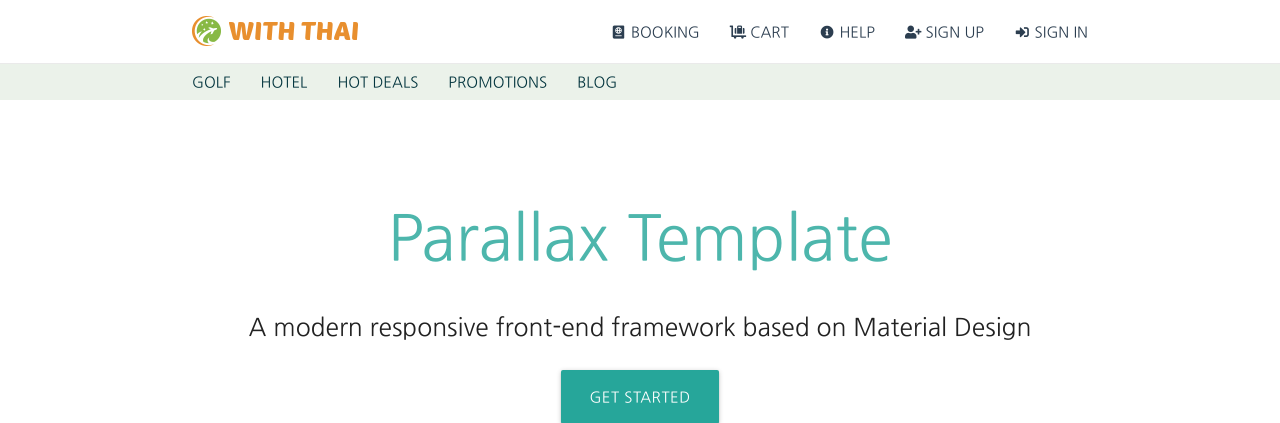
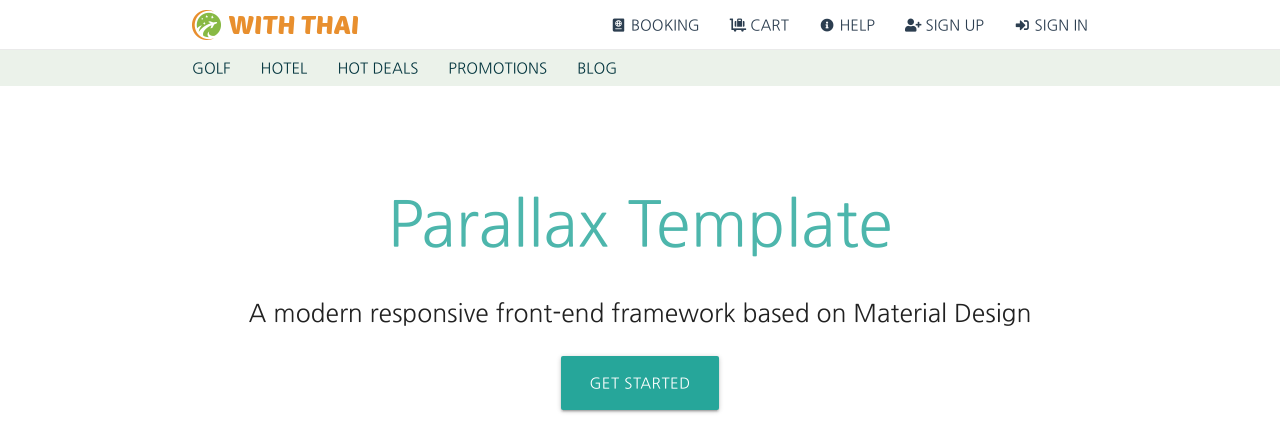
Before and after one commit to pincoin/withthai-old, a Django app: page / in a window 1280 px wide. Shown: the top 423 px of the page. Run offline with Django 3.2, Linux system fonts and the light colour scheme; parts of the project's set-up code (start-up, migrations or seed data) failed here and were passed over; some libraries are stand-ins or nearby versions.

Commit message:
- navbar style

```diff
--- a/conf/static/conf/css/main.css
+++ b/conf/static/conf/css/main.css
@@ -4,15 +4,36 @@ body {
 }
 
 /* navbar */
+.navbar-fixed {
+    height: 50px;
+    line-height: 50px;
+}
+
 .withthai-navbar {
     background-color: #ffffff;
     border-bottom: 1px solid #eaeaea;
+    height: 50px;
+    line-height: 50px;
+}
+
+.navbar-fixed > nav > div > ul > li > a > i {
+    height: 50px;
+    line-height: 50px;
+}
+
+nav ul a:hover {
+    font-weight: bold;
+    background-color: rgba(0, 0, 0, 0);
 }
 
 .withthai-navbar-sub {
     background-color: #ebf2ea;
     height: 36px;
     line-height: 36px;
+}
+
+.withthai-logo {
+    margin-top: 10px;
 }
 
 .withthai-navbar a:link, .withthai-navbar a:visited, .withthai-navbar a:active {
@@ -29,10 +50,6 @@ body {
 
 .withthai-navbar-sub > div > ul > li:first-child a {
     padding-left: 0;
-}
-
-.withthai-logo {
-    margin-top: 16px;
 }
 
 /* footer */
```
